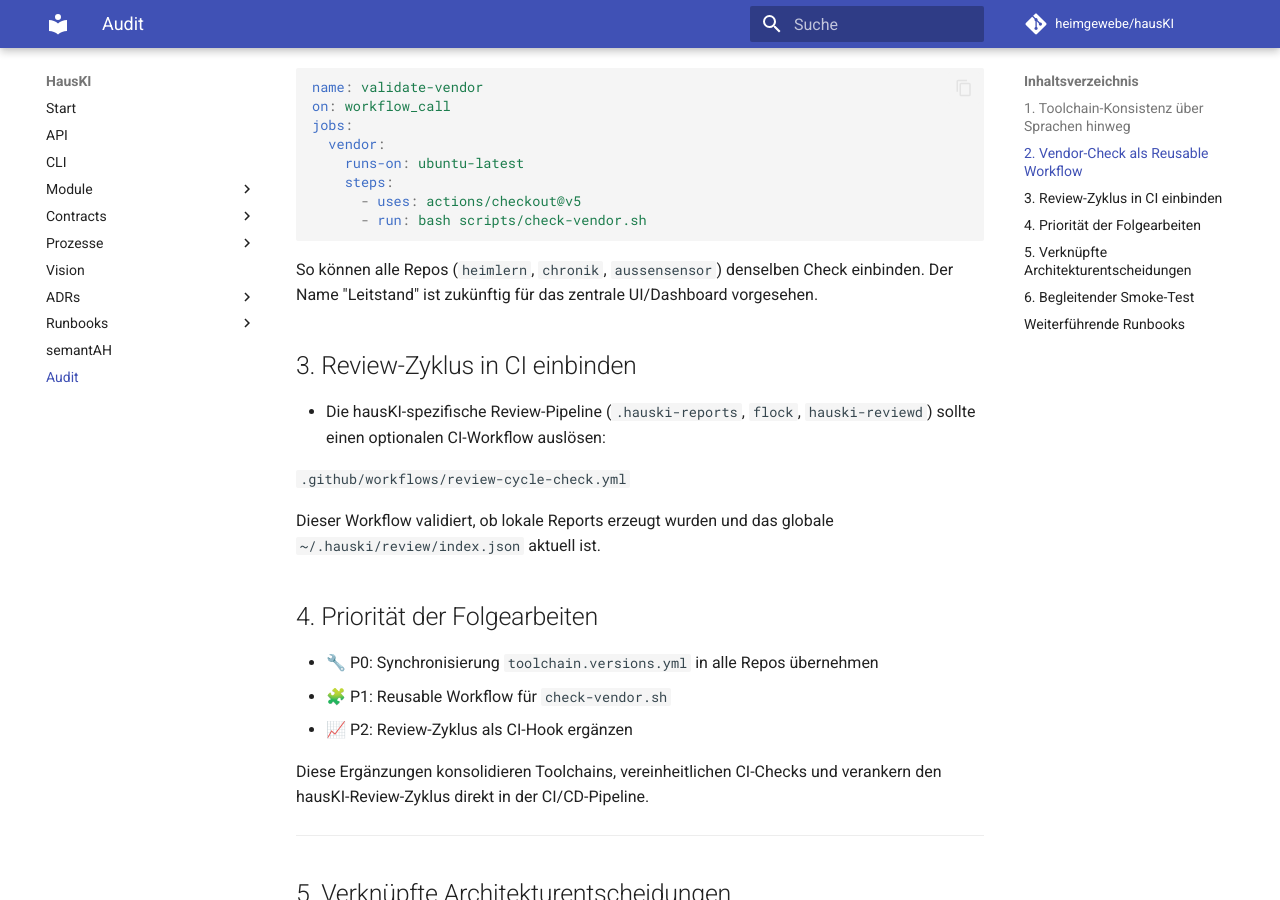
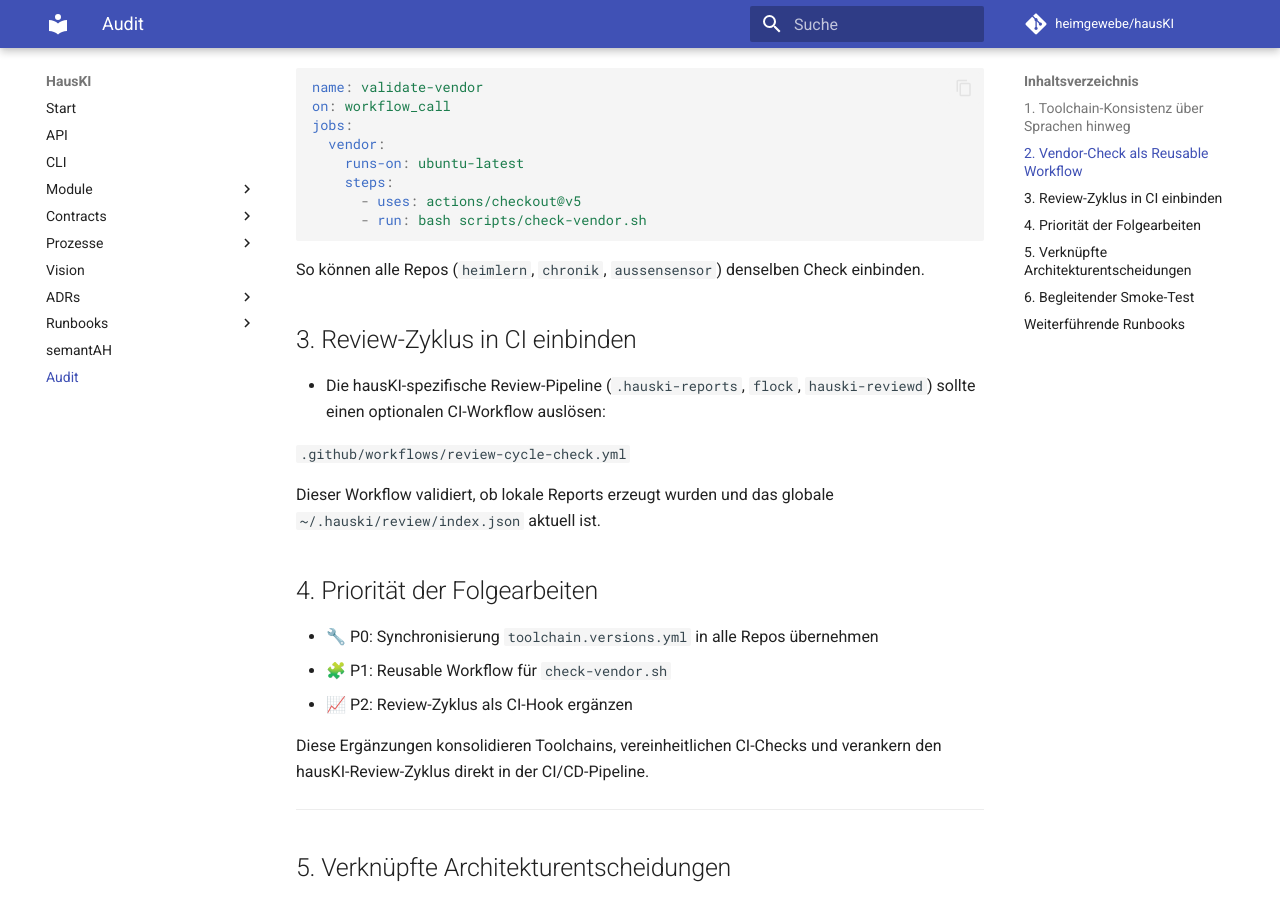
Before and after one commit to heimgewebe/hausKI, an MkDocs documentation site: the page built from docs/audit-hauski.md, in a window 1280 px wide and 900 px high, scrolled down 716 px. Built offline with MkDocs 1.6.1 and Material for MkDocs 9.7.7, drawn with Linux system fonts in a browser that asks for light colours; comment, search, counter and statistics services are not loaded.

Commit message:
docs: Remove Leitstand reference from audit documentation
The repo "leitstand" was renamed to "chronik", and the name
"Leitstand" will be used for the new UI for operations control.

Co-authored-by: alexdermohr <216529510+alexdermohr@users.noreply.github.com>

````diff
--- a/docs/audit-hauski.md
+++ b/docs/audit-hauski.md
@@ -30,7 +30,7 @@ Dieses Dokument ergänzt die bestehende Analyse durch gezielte Empfehlungen zur
         - run: bash scripts/check-vendor.sh
   ```
 
-  So können alle Repos (`heimlern`, `chronik`, `aussensensor`) denselben Check einbinden. Der Name "Leitstand" ist zukünftig für das zentrale UI/Dashboard vorgesehen.
+  So können alle Repos (`heimlern`, `chronik`, `aussensensor`) denselben Check einbinden.
 
 ## 3. Review-Zyklus in CI einbinden
 - Die hausKI-spezifische Review-Pipeline (`.hauski-reports`, `flock`, `hauski-reviewd`) sollte einen optionalen CI-Workflow auslösen:
````
